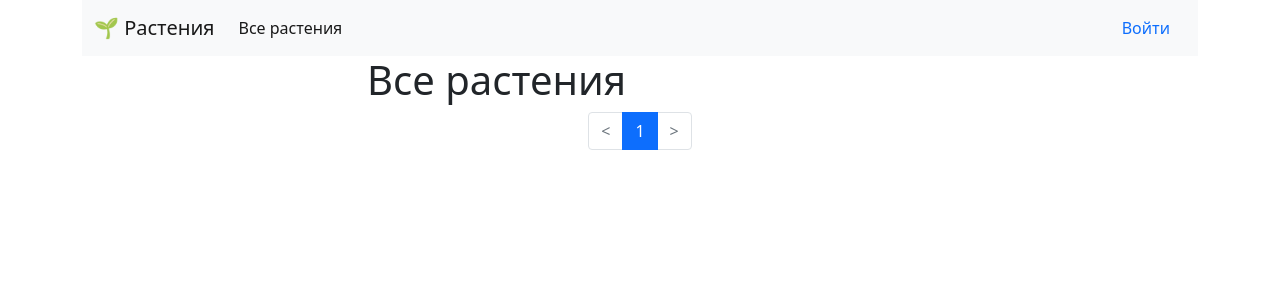
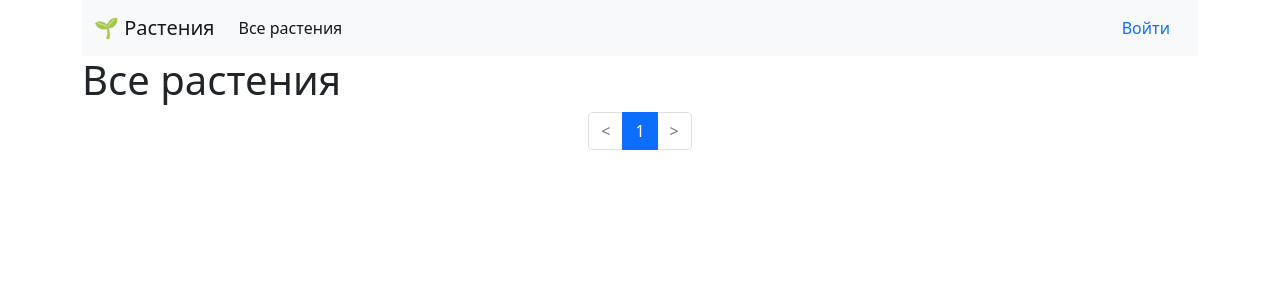
Before and after one commit to biozz/plants, a Django app: page /plants/all/ in a window 1280 px wide. Shown: the top 300 px of the page. Run offline with Django 3.2, Linux system fonts and the light colour scheme; data that the repository does not hold is empty; parts of the project's set-up code (start-up, migrations or seed data) failed here and were passed over; some libraries are stand-ins or nearby versions.

Commit message:
Expand plant card on all plants to 12 columns

```diff
--- a/plants/templates/plants/all.html
+++ b/plants/templates/plants/all.html
@@ -5,7 +5,7 @@
 {% block content %}
     <div class="container">
         <div class="row">
-            <div class="col-6 offset-3">
+            <div class="col-12">
                 <h1>Все растения</h1>
                 {% for plant in plants %}
                     {% include 'plants/_plant_card.html' %}
@@ -13,7 +13,7 @@
             </div>
         </div>
         <div class="row">
-            <div class="col-6 offset-3">
+            <div class="col-12">
                 <nav aria-label="Page navigation example">
                     <ul class="pagination justify-content-center">
                         <li class="page-item {% if not page_obj.has_previous %}disabled{% endif %}">
```
